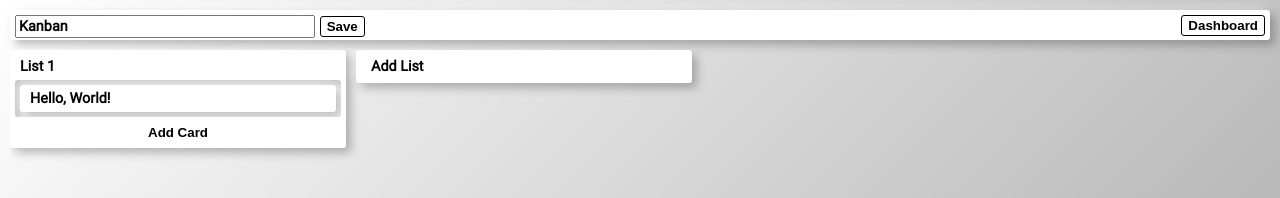
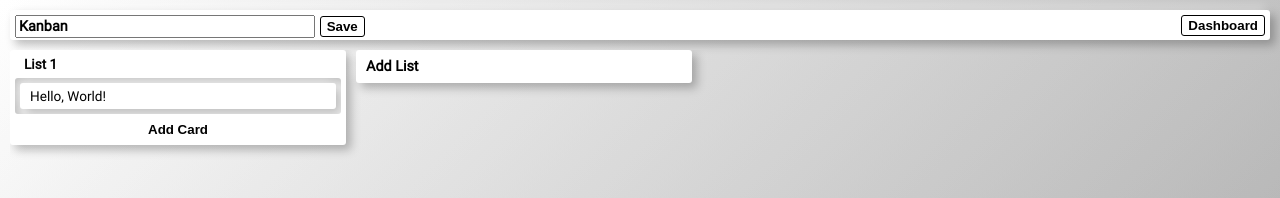
Before and after one commit to hehaowen00/kanban-app, a React (Create React App) app in the folder frontend/: page / in a window 1280 px wide. Shown: the top 198 px of the page. Built offline with nearby package versions, Linux system fonts and the light colour scheme.

Commit message:
Reduce size of list header and font sizes of card component and add list button

```diff
--- a/frontend/src/components/List.tsx
+++ b/frontend/src/components/List.tsx
@@ -86,12 +86,12 @@ function List({ index, list }: Props): ReactElement {
             <div className="list-header" {...provided.dragHandleProps}>
               {!visible &&
               <div
-                className="header-row"
+                className="header-row font-85"
                 onClick={onClick}
               >
                 {name}
               </div>}
-              {visible &&
+            {visible && (
               <TextareaAutosize
                 ref={ref}
                 className="default font-85 font-600"
@@ -100,7 +100,8 @@ function List({ index, list }: Props): ReactElement {
                 onKeyDown={onKeyDown}
                 onKeyPress={onKeyPress}
                 value={listInput}
-              />}
+              />
+            )}
             </div>
             <Droppable droppableId={id} type="droppableCards">
               {(provided) => (
--- a/frontend/src/components/styles/Card.css
+++ b/frontend/src/components/styles/Card.css
@@ -2,8 +2,7 @@
   background-color: white;
   border-radius: 3px;
 
-  font-size: 0.9rem;
-
+  font-size: 0.85rem;
   margin-bottom: 5px;
   padding: 5px 10px;
 
@@ -14,8 +13,6 @@
 }
 
 .card-title {
-  font-weight: 600;
-
   white-space: break-spaces;
   word-break: break-all;
 }
--- a/frontend/src/components/styles/List.css
+++ b/frontend/src/components/styles/List.css
@@ -16,7 +16,7 @@
   background: white;
   border-radius: 3px;
 
-  padding: 8px 5px 0px 5px;
+  padding: 5px 5px 0px 5px;
   white-space: nowrap;
   max-height: 98%;
 
@@ -34,7 +34,7 @@
   flex-shrink: 0;
   font-size: 0.9rem;
   font-weight: 600;
-  padding: 0px 5px;
+  padding: 0px;
   white-space: break-spaces;
   word-break: break-all;
   word-wrap: break-word;
@@ -42,6 +42,8 @@
 
 .header-row {
   display: inline;
+  padding: 0px 8px;
+  border: 1px solid white;
 }
 
 .header-row:first-child {
@@ -76,7 +78,7 @@
 }
 
 .list-footer {
-  font-size: 0.9rem;
+  font-size: 0.8rem;
   font-weight: 600;
 
   border-radius: 3px;
```
